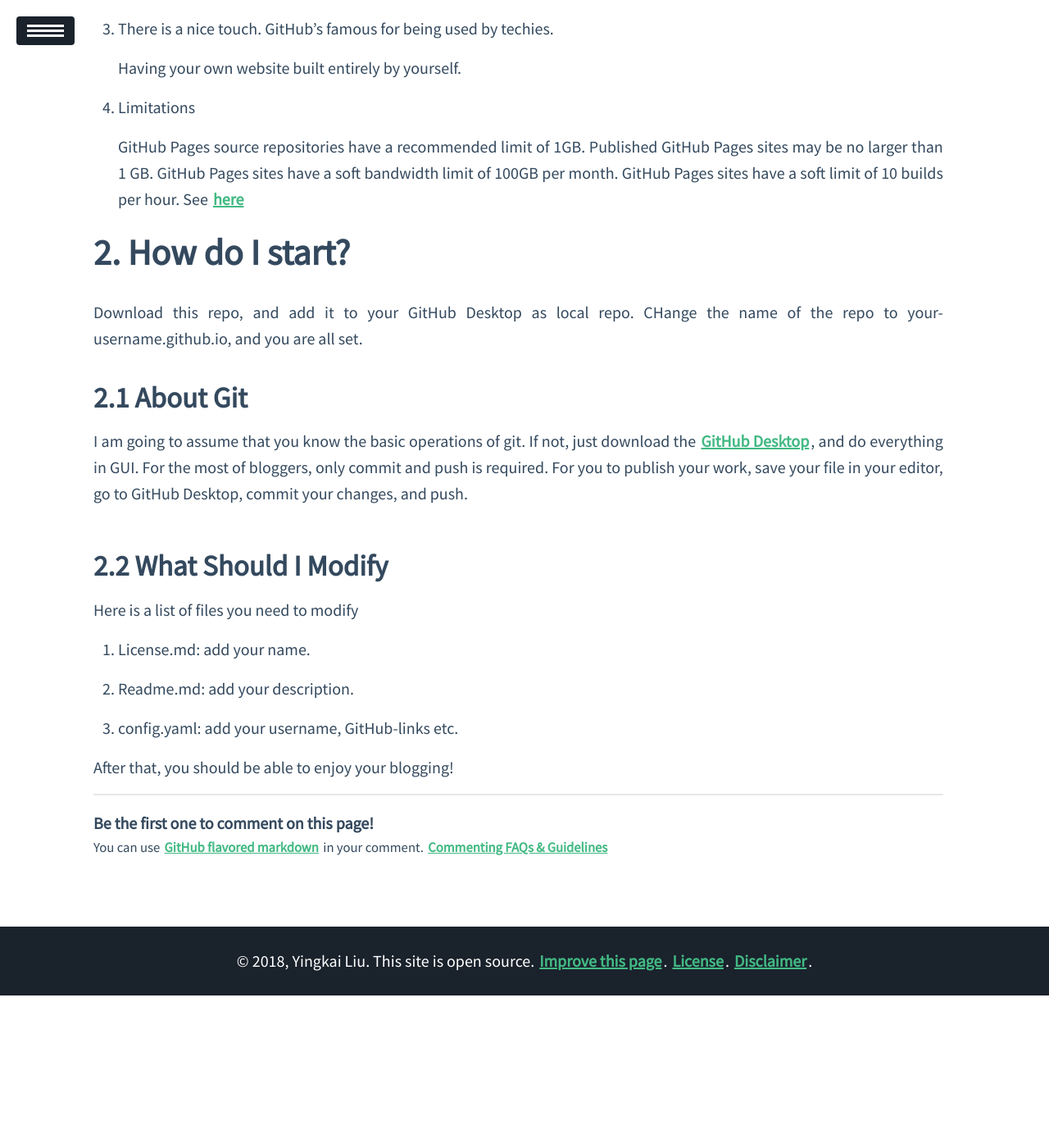
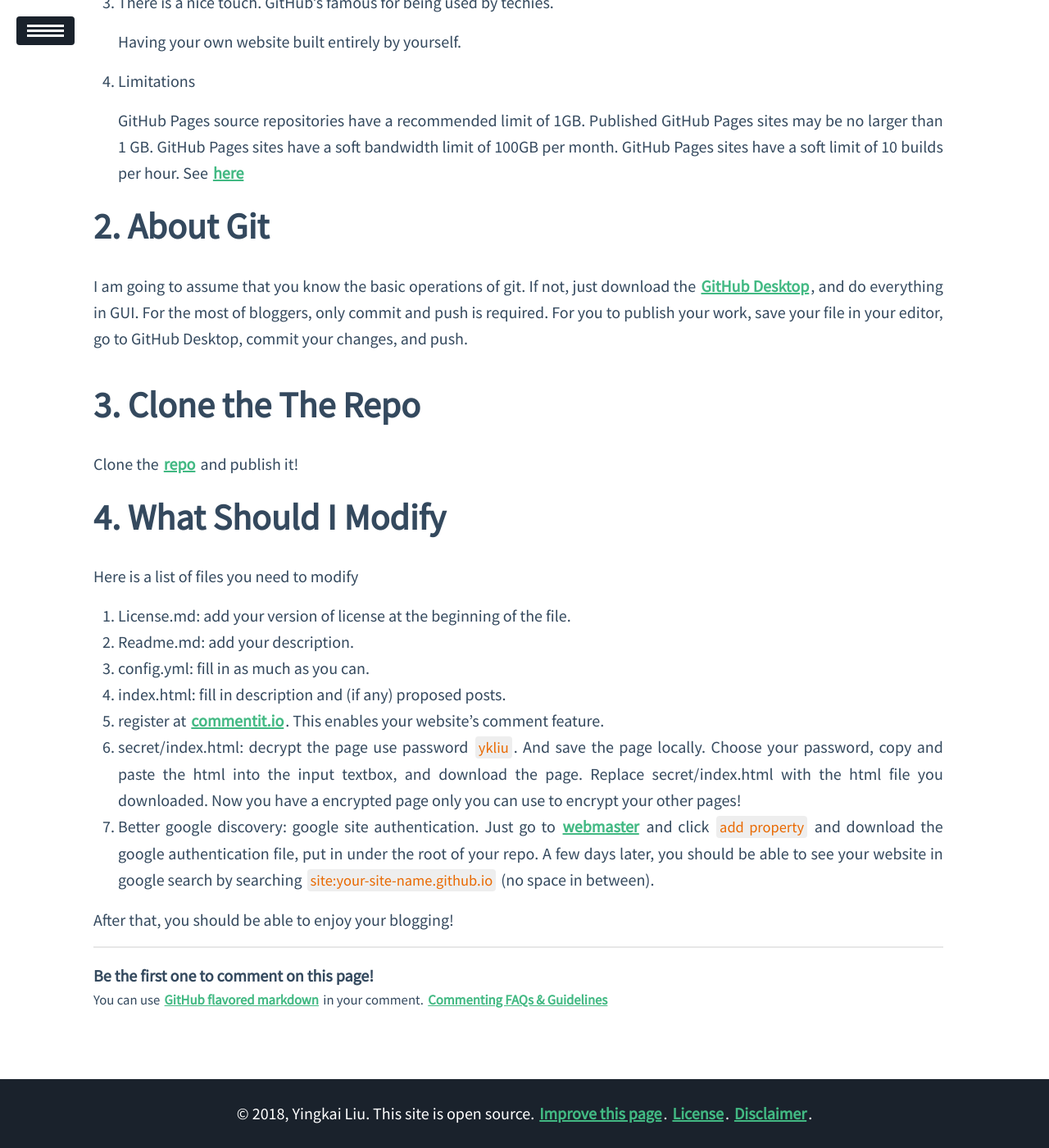
Before and after one commit to yk-liu/PointingToTheMoon, a Jekyll site: the page built from _posts/2018-12-11-Jekyll-Build/2018-12-11-Jekyll-Build.md, in a window 1280 px wide and 1400 px high, scrolled down 1033 px. Shown: the whole window at 82% size. Built offline with Jekyll 4.4.1, drawn with Linux system fonts in a browser that asks for light colours; our own code applies the rules of GitHub Pages for plain Markdown files; a script that is not in the unit is left out; before the commit the page ends 2247 px from its top, so only the background shows below that; some of the changed text lies outside the part shown.

Commit message:
update instuctions

```diff
--- a/_posts/2018-12-11-Jekyll-Build/2018-12-11-Jekyll-Build.md
+++ b/_posts/2018-12-11-Jekyll-Build/2018-12-11-Jekyll-Build.md
@@ -29,24 +29,27 @@ This page's comment is enabled, scroll down to see.
    GitHub Pages source repositories have a recommended limit of 1GB. Published GitHub Pages sites may be no larger than 1 GB. GitHub Pages sites have a soft bandwidth limit of 100GB per month.	GitHub Pages sites have a soft limit of 10 builds per hour. See [here](https://help.github.com/articles/what-is-github-pages/#usage-limits)
 
 
-# How do I start?
 
-Download this repo, and add it to your GitHub Desktop as local repo. CHange the name of the repo to your-username.github.io, and you are all set.
-
-## About Git
+# About Git
 
 I am going to assume that you know the basic operations of git. If not, just download the [GitHub Desktop](https://desktop.github.com/), and do everything in GUI. For the most of bloggers, only commit and push is required. For you to publish your work, save your file in your editor, go to GitHub Desktop, commit your changes, and push.
 
 <img src="" width="80%">
 
-## What Should I Modify
+# Clone the The Repo
+
+Clone the [repo](https://github.com/yk-liu/PointingToTheMoon) and publish it!
+
+# What Should I Modify
 
 Here is a list of files you need to modify
 
-1. License.md: add your name.
-
+1. License.md: add your version of license at the beginning of the file.
 2. Readme.md: add your description.
-
-3. config.yaml: add your username, GitHub-links etc.
+3. config.yml: fill in as much as you can.
+4. index.html: fill in description and (if any) proposed posts.
+5. register at [commentit.io](https://commentit.io/). This enables your website's comment feature.
+6. secret/index.html: decrypt the page use password `ykliu`. And save the page locally. Choose your password, copy and paste the html into the input textbox, and download the page. Replace secret/index.html with the html file you downloaded. Now you have a encrypted page only you can use to encrypt your other pages!
+7. Better google discovery: google site authentication. Just go to [webmaster](https://search.google.com/search-console?hl=en) and click `add property` and download the google authentication file, put in under the root of your repo. A few days later, you should be able to see your website in google search by searching `site:your-site-name.github.io` (no space in between).
 
 After that, you should be able to enjoy your blogging!
```
Also changed, not shown: other parts of _posts/2018-12-11-Jekyll-Build/2018-12-11-Jekyll-Build.md (+3 -3 lines), _posts/2018-12-12-sample-post.md (+3 -0 lines).
